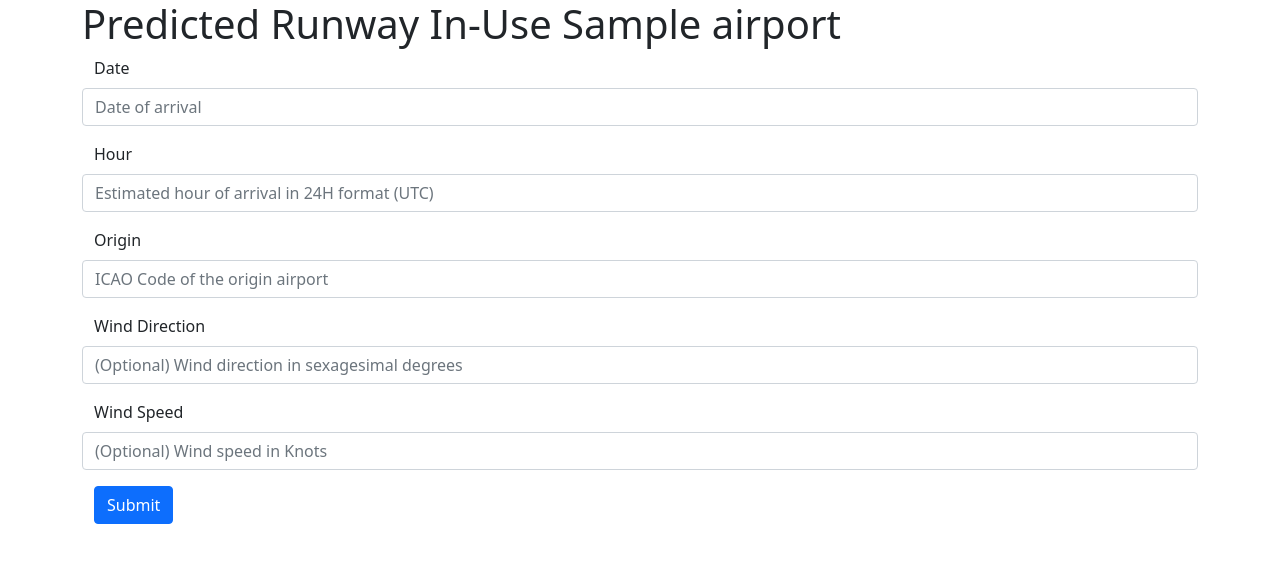
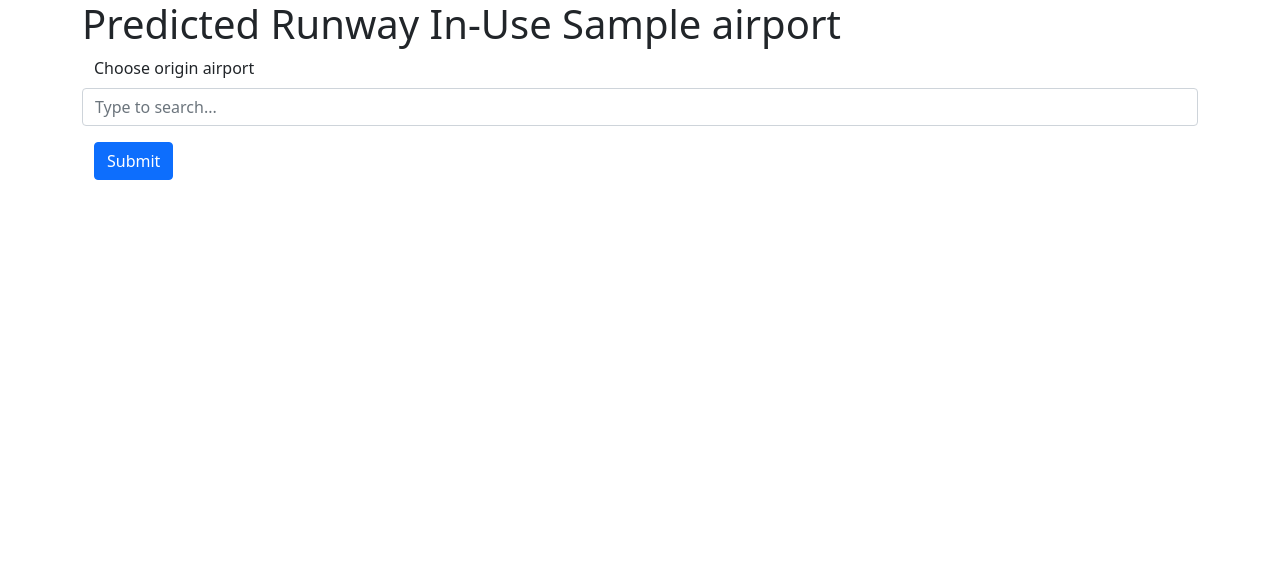
Before and after one commit to eurocontrol-swim/predicted-runway-api, a Flask app: template app/templates/runwayPredictionForm.html in a window 1280 px wide. Shown: the top 563 px of the page. Run offline with Flask 2, Linux system fonts and the light colour scheme; the template is opened without the code that fills it: most values are stand-ins (such as "Sample title", 1, 10 or a date in 2020); parts of the project's set-up code (start-up, migrations or seed data) failed here and were passed over.

Commit message:
add origin airports list in form

```diff
--- a/app/models/query.py
+++ b/app/models/query.py
@@ -1,6 +1,6 @@
 from datetime import datetime
 import pandas as pd
-from .runway import TRAINED_MODELS_PER_AIRPORT
+from .runway import TRAINED_MODELS_PER_DESTINATION_AIRPORT
 
 
 class ModelNotFound(Exception):
@@ -15,7 +15,7 @@ def predict_runway(airport: str,
                    wind_direction: float=None,
                    wind_speed: float=None):
     airport = airport.upper()
-    if airport not in TRAINED_MODELS_PER_AIRPORT.keys():
+    if airport not in TRAINED_MODELS_PER_DESTINATION_AIRPORT.keys():
         raise ModelNotFound(f'No model exists for airport = {airport}')
 
     if not origin.isalpha():
@@ -24,7 +24,7 @@ def predict_runway(airport: str,
     if not len(origin) == 4:
         raise ValueError(f"Origin is not a valid ICAO code")
 
-    predictor = TRAINED_MODELS_PER_AIRPORT[airport]
+    predictor = TRAINED_MODELS_PER_DESTINATION_AIRPORT[airport]
     _result = predictor.predict_proba({"dt": dt,
                                        "origin": origin,
                                        "wind_direction": wind_direction,
--- a/app/models/runway/__init__.py
+++ b/app/models/runway/__init__.py
@@ -4,7 +4,7 @@ from app.models.runway.data_pipeline.data_pipeline import eham_input_pipeline, l
     lfpo_input_pipeline
 
 
-TRAINED_MODELS_PER_AIRPORT = {
+TRAINED_MODELS_PER_DESTINATION_AIRPORT = {
     "EHAM": TrainedModel(model_path=runway_models_dir.joinpath('EHAM.pkl'),
                          input_pipeline=eham_input_pipeline),
     "LFBO": TrainedModel(model_path=runway_models_dir.joinpath('LFBO.pkl'),
@@ -13,4 +13,4 @@ TRAINED_MODELS_PER_AIRPORT = {
                          input_pipeline=lfpo_input_pipeline)
 }
 
-AIRPORTS = list(TRAINED_MODELS_PER_AIRPORT.keys())
+DESTINATION_AIRPORTS = list(TRAINED_MODELS_PER_DESTINATION_AIRPORT.keys())
--- a/app/models/runway/data_pipeline/input_processing.py
+++ b/app/models/runway/data_pipeline/input_processing.py
@@ -6,10 +6,10 @@ from app.config.file_dir import icao_airports_catalog_path
 from app.config.file_dir import meteo_dir
 from app.met_api.query import (get_last_wind_dir,
                                get_last_wind_speed)
+from app.models.airports import get_airport_data
 
 
-with icao_airports_catalog_path.open('r', encoding="utf-8") as f:
-    icao_airports_dict = json.load(f)
+icao_airports_dict = get_airport_data()
 
 
 def process_datetime(dt: datetime) -> List:
--- a/app/templates/runwayPredictionForm.html
+++ b/app/templates/runwayPredictionForm.html
@@ -36,30 +36,40 @@
         {% endwith %}
         <div class="container-sm">
             <form method="post">
-                <div class="row mb-3" id="date-container">
-                    <label for="date" class="form-label">Date</label>
-                    <input type="text" name="date" class="form-control"
-                           placeholder="Date of arrival"></input>
-                </div>
+{#                <div class="row mb-3" id="date-container">#}
+{#                    <label for="date" class="form-label">Date</label>#}
+{#                    <input type="text" name="date" class="form-control"#}
+{#                           placeholder="Date of arrival"></input>#}
+{#                </div>#}
+{#                <div class="row mb-3">#}
+{#                    <label for="hour" class="form-label">Hour</label>#}
+{#                    <input type="text" name="hour" class="form-control"#}
+{#                           placeholder="Estimated hour of arrival in 24H format (UTC)"></input>#}
+{#                </div>#}
+{#                <div class="row mb-3">#}
+{#                    <label for="origin" class="form-label">Origin</label>#}
+{#                    <input type="text" name="origin" class="form-control"#}
+{#                           placeholder="ICAO Code of the origin airport"></input>#}
+{#                </div>#}
+{#                <div class="row mb-3">#}
+{#                    <label for="wind-dir" class="form-label">Wind Direction</label>#}
+{#                    <input type="text" name="wind-dir" class="form-control"#}
+{#                           placeholder="(Optional) Wind direction in sexagesimal degrees"></input>#}
+{#                </div>#}
+{#                <div class="row mb-3">#}
+{#                    <label for="wind-speed" class="form-label">Wind Speed</label>#}
+{#                    <input type="text" name="wind-speed" class="form-control"#}
+{#                           placeholder="(Optional) Wind speed in Knots"></input>#}
+{#                </div>#}
                 <div class="row mb-3">
-                    <label for="hour" class="form-label">Hour</label>
-                    <input type="text" name="hour" class="form-control"
-                           placeholder="Estimated hour of arrival in 24H format (UTC)"></input>
-                </div>
-                <div class="row mb-3">
-                    <label for="origin" class="form-label">Origin</label>
-                    <input type="text" name="origin" class="form-control"
-                           placeholder="ICAO Code of the origin airport"></input>
-                </div>
-                <div class="row mb-3">
-                    <label for="wind-dir" class="form-label">Wind Direction</label>
-                    <input type="text" name="wind-dir" class="form-control"
-                           placeholder="(Optional) Wind direction in sexagesimal degrees"></input>
-                </div>
-                <div class="row mb-3">
-                    <label for="wind-speed" class="form-label">Wind Speed</label>
-                    <input type="text" name="wind-speed" class="form-control"
-                           placeholder="(Optional) Wind speed in Knots"></input>
+                    <label for="originAirports" class="form-label">Choose origin airport</label>
+                    <input class="form-control" list="originAirportOptions" id="originAirports" name="origin" placeholder="Type to search...">
+
+                    <datalist id="originAirportOptions">
+                        {% for data in origin_airports_data %}
+                            <option label="{{ data['label'] }}" value="{{ data['icao'] }}"></option>
+                        {% endfor %}
+                    </datalist>
                 </div>
                 <div class="mb-3">
                     <button type="submit" class="btn btn-primary">Submit</button>
```
Also changed, not shown: app/models/airports.py (added, +47 -0 lines), app/routes/web.py (+36 -22 lines).
